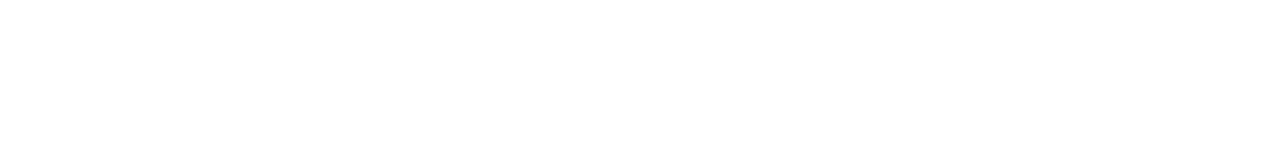
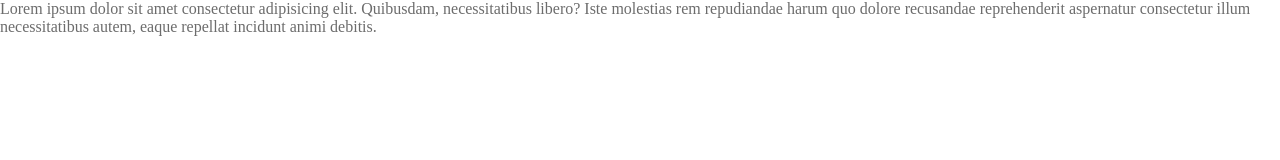
Before and after one commit to lucardka/travelgram-perfil-de-viagens, a plain HTML site: page index.html in a window 1280 px wide. Drawn offline with Linux system fonts and the light colour scheme.

Commit message:
Adc.. assets e style-guide

```diff
--- a/index.html
+++ b/index.html
@@ -1,12 +1,17 @@
 <!DOCTYPE html>
 <html lang="pt-br">
-<head>
-  <meta charset="UTF-8">
-  <meta name="viewport" content="width=device-width, initial-scale=1.0">
-  <title>Travelgram | Perfil de viagens</title>
-  <link rel="stylesheet" href="styles/index.css">
-</head>
-<body>
-
-</body>
+  <head>
+    <meta charset="UTF-8" />
+    <meta name="viewport" content="width=device-width, initial-scale=1.0" />
+    <title>Travelgram | Perfil de viagens</title>
+    <link rel="stylesheet" href="styles/index.css" />
+  </head>
+  <body>
+    <p>
+      Lorem ipsum dolor sit amet consectetur adipisicing elit. Quibusdam,
+      necessitatibus libero? Iste molestias rem repudiandae harum quo dolore
+      recusandae reprehenderit aspernatur consectetur illum necessitatibus
+      autem, eaque repellat incidunt animi debitis.
+    </p>
+  </body>
 </html>
--- a/styles/global.css
+++ b/styles/global.css
@@ -3,3 +3,21 @@
   padding: 0;
   box-sizing: border-box;
 }
+
+:root {
+  /* Cores - Produto */
+  --brand-color: #ef5f4c;
+  /* Shape */
+  --background-color: #ffffff;
+  --surface-color: #f5f5f5;
+  --skeleton-color: #d9d9d9;
+  --shape-transparency: #ffffff8f;
+  /* Text */
+  --text-color-primary: #313131;
+  --text-color-secondary: #6c6c6c;
+}
+
+body {
+  color: var(--text-color-secondary);
+  background-color: var(--background-color);
+}
```
Also changed, not shown: assets/AirplaneTilt.svg (added), assets/Image 01.png (added), assets/Image 02.png (added), assets/Image 03.png (added), assets/Image 04.png (added), assets/Image 05.png (added), assets/Image 06.png (added), assets/Image 07.png (added), assets/Image 08.png (added), assets/Image 09.png (added), assets/Image 10.png (added), assets/Image 11.png (added), assets/Image.svg (added), assets/Logo.svg (added), 2 more files, 1 other file.
